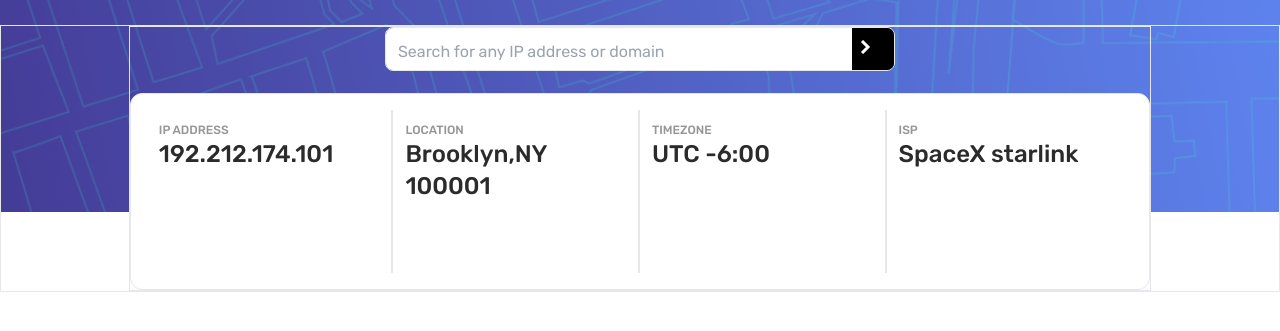
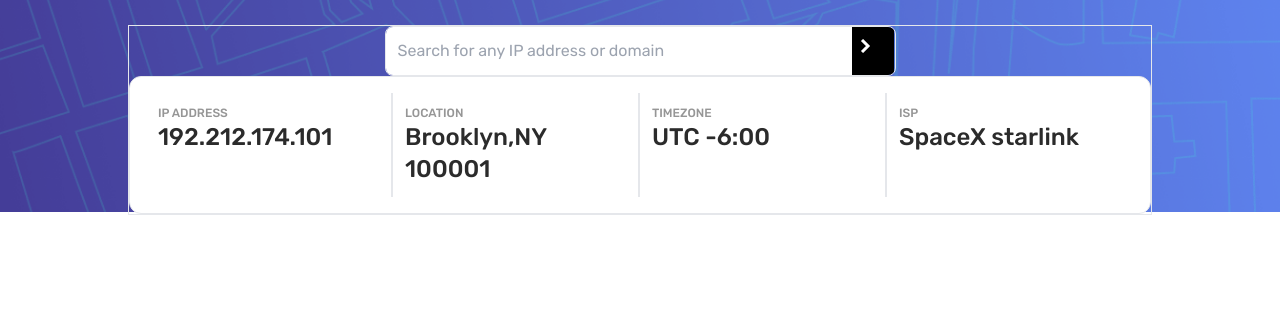
Before and after one commit to Dotjos/IP-ADRESS-TRACKER, a plain HTML site: page index.html in a window 1280 px wide. Shown: the part 55-386 px from the top of the page. Drawn offline with Linux system fonts and the light colour scheme; a web font is replaced by a local one.

Commit message:
input bugFix #13

```diff
--- a/index.html
+++ b/index.html
@@ -27,14 +27,12 @@
         </h1>
       </div>
 
-      <div
-        class="flex justify-center h-2/5 lg:h-1/3 absolute top-20 inset-x-0 border"
-      >
+      <div class="flex justify-center absolute top-20 inset-x-0">
         <div
-          class="info text-center w-4/5 h-full flex flex-col justify-between border"
+          class="info text-center w-4/5 h-2/4 lg:h-1/3 flex flex-col justify-between border"
         >
           <div
-            class="flex searchInfo sm:w-2/3 lg:w-2/4 w-full h-1/6 ml-auto mr-auto border rounded-lg overflow-hidden"
+            class="flex searchInfo sm:w-2/3 lg:w-2/4 w-full h-1/2 ml-auto mr-auto border rounded-lg overflow-hidden"
           >
             <div class="w-11/12 mt-auto mb-auto">
               <input
@@ -50,7 +48,7 @@
           </div>
 
           <div
-            class="locInfo bg-white lg:text-start h-3/4 border lg:font-medium rounded-xl p-4 flex flex-col lg:flex-row justify-between w-full"
+            class="locInfo bg-white lg:text-start h-2/4 border lg:font-medium rounded-xl p-4 flex flex-col lg:flex-row justify-between w-full"
           >
             <div class="lg:border-e-2 lg:p-3 lg:w-1/4">
               <h1
```
Also changed, not shown: output.css.
